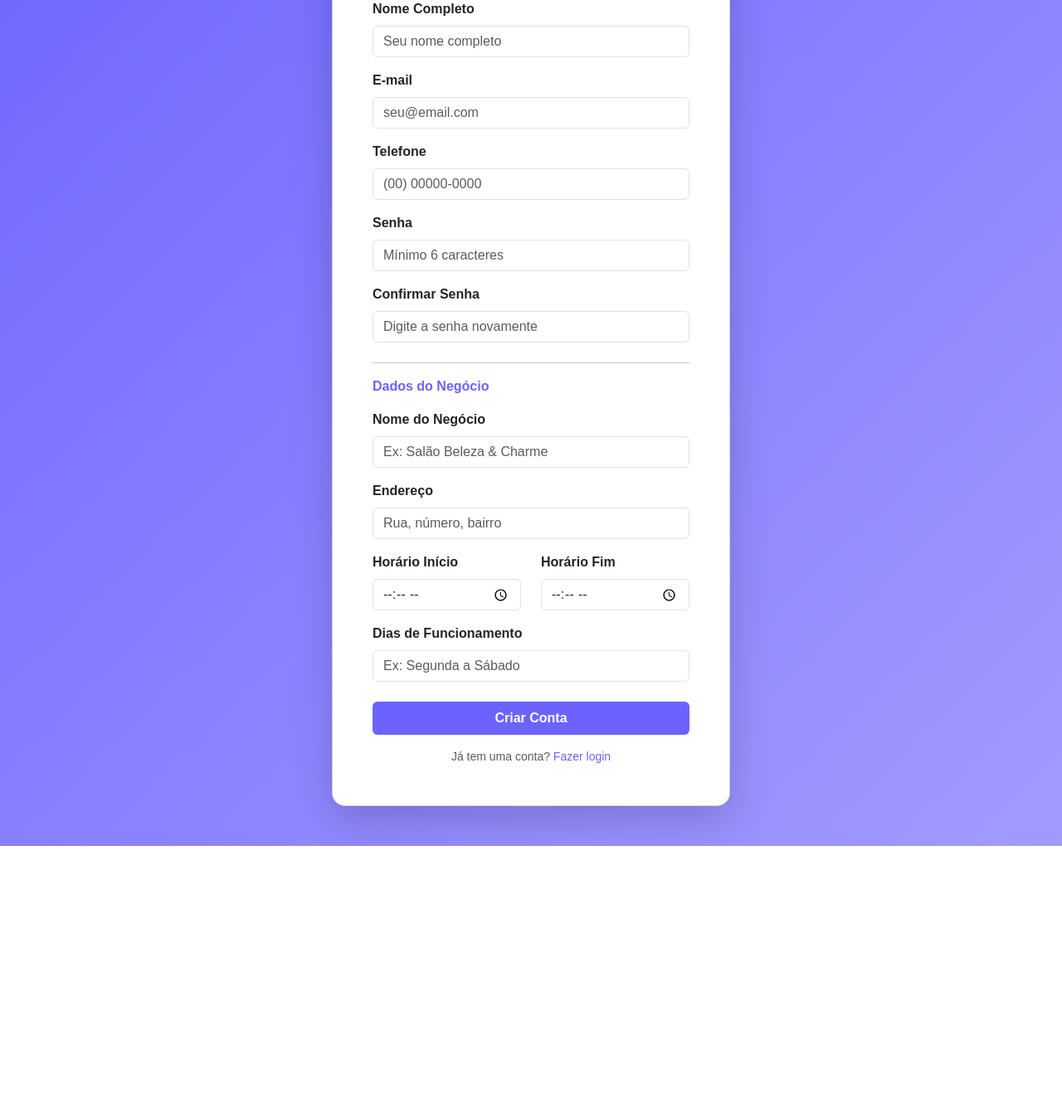
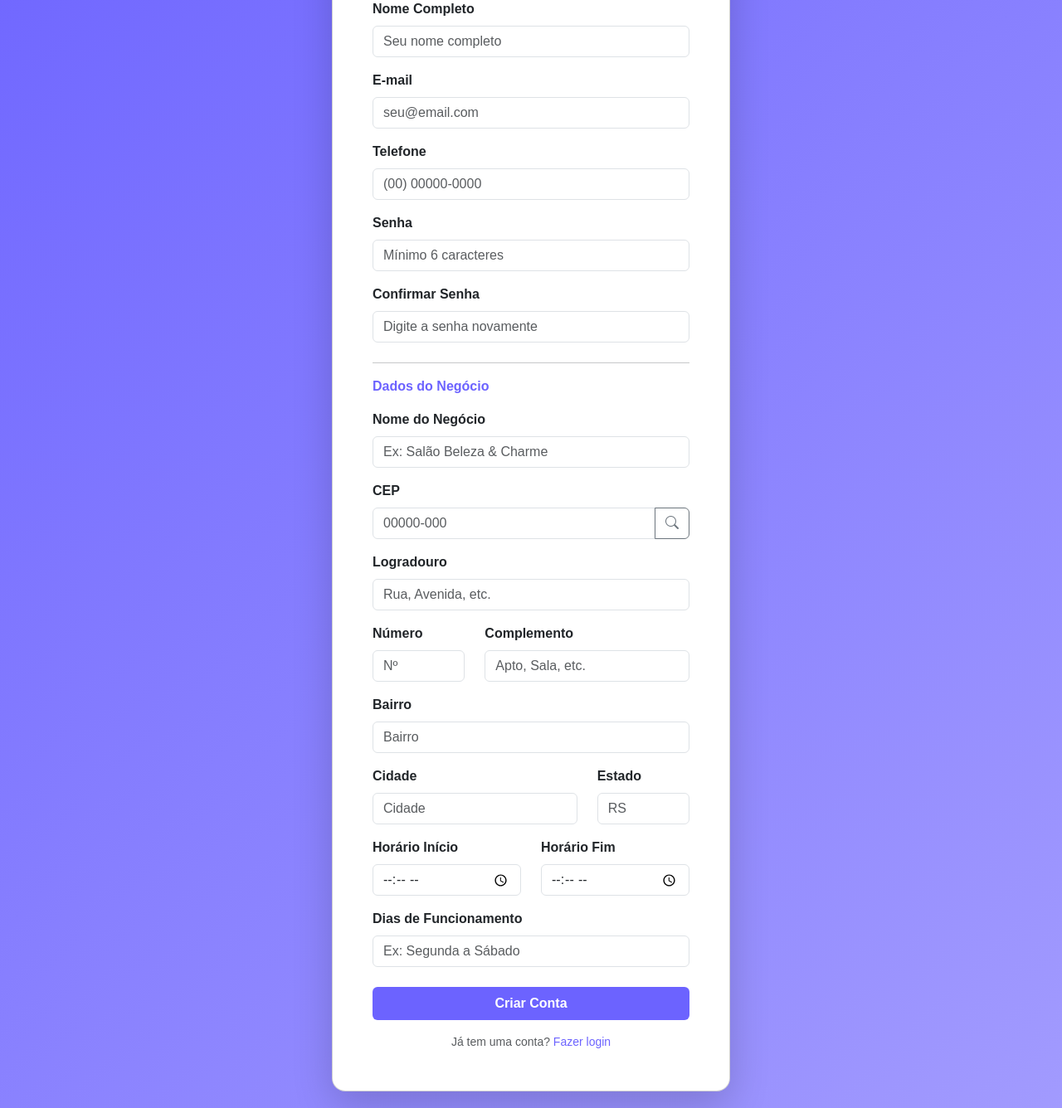
Before and after one commit to richardpontes/agendafacil, a Django app: page /cadastro/ in a window 1280 px wide, after a click that opens the changed part. Shown: the part 278-1614 px from the top of the page at 83% size. Before the commit the page ends 1298 px from the top, so only its background shows below. Run offline with Django 5.2, Linux system fonts and the light colour scheme.

Commit message:
Melhoria: endereço dividido em campos separados + API ViaCEP

```diff
--- a/core/templates/core/cadastro.html
+++ b/core/templates/core/cadastro.html
@@ -51,8 +51,42 @@
                         <input type="text" name="nome_negocio" class="form-control" placeholder="Ex: Salão Beleza & Charme">
                     </div>
                     <div class="mb-3">
-                        <label class="form-label fw-semibold">Endereço</label>
-                        <input type="text" name="endereco" class="form-control" placeholder="Rua, número, bairro">
+                        <label class="form-label fw-semibold">CEP</label>
+                        <div class="input-group">
+                            <input type="text" name="cep" id="cep" class="form-control" placeholder="00000-000" maxlength="9">
+                            <button type="button" class="btn btn-outline-secondary" onclick="buscarCEP()">
+                                <i class="bi bi-search"></i>
+                            </button>
+                        </div>
+                        <small id="cep-status" class="text-muted"></small>
+                    </div>
+                    <div class="mb-3">
+                        <label class="form-label fw-semibold">Logradouro</label>
+                        <input type="text" name="logradouro" id="logradouro" class="form-control" placeholder="Rua, Avenida, etc.">
+                    </div>
+                    <div class="row">
+                        <div class="col-4 mb-3">
+                            <label class="form-label fw-semibold">Número</label>
+                            <input type="text" name="numero" id="numero" class="form-control" placeholder="Nº">
+                        </div>
+                        <div class="col-8 mb-3">
+                            <label class="form-label fw-semibold">Complemento</label>
+                            <input type="text" name="complemento" id="complemento" class="form-control" placeholder="Apto, Sala, etc.">
+                        </div>
+                    </div>
+                    <div class="mb-3">
+                        <label class="form-label fw-semibold">Bairro</label>
+                        <input type="text" name="bairro" id="bairro" class="form-control" placeholder="Bairro">
+                    </div>
+                    <div class="row">
+                        <div class="col-8 mb-3">
+                            <label class="form-label fw-semibold">Cidade</label>
+                            <input type="text" name="cidade" id="cidade" class="form-control" placeholder="Cidade">
+                        </div>
+                        <div class="col-4 mb-3">
+                            <label class="form-label fw-semibold">Estado</label>
+                            <input type="text" name="estado" id="estado" class="form-control" placeholder="RS" maxlength="2">
+                        </div>
                     </div>
                     <div class="row">
                         <div class="col-6 mb-3">
@@ -99,5 +133,43 @@ function selecionarTipo(tipo) {
         camposPrestador.style.display = 'block';
     }
 }
+async function buscarCEP() {
+    const cep = document.getElementById('cep').value.replace(/\D/g, '');
+    const status = document.getElementById('cep-status');
+
+    if (cep.length !== 8) {
+        status.textContent = 'CEP inválido. Digite 8 números.';
+        status.className = 'text-danger';
+        return;
+    }
+
+    status.textContent = 'Buscando...';
+    status.className = 'text-muted';
+
+    try {
+        const response = await fetch(`https://viacep.com.br/ws/${cep}/json/`);
+        const data = await response.json();
+
+        if (data.erro) {
+            status.textContent = 'CEP não encontrado.';
+            status.className = 'text-danger';
+            return;
+        }
+
+        document.getElementById('logradouro').value = data.logradouro || '';
+        document.getElementById('bairro').value = data.bairro || '';
+        document.getElementById('cidade').value = data.localidade || '';
+        document.getElementById('estado').value = data.uf || '';
+
+        status.textContent = 'CEP encontrado! Complete o número e o complemento.';
+        status.className = 'text-success';
+
+        document.getElementById('numero').focus();
+
+    } catch (error) {
+        status.textContent = 'Erro ao buscar CEP. Tente novamente.';
+        status.className = 'text-danger';
+    }
+}
 </script>
 {% endblock %}
--- a/core/views.py
+++ b/core/views.py
@@ -35,7 +35,13 @@ def cadastro(request):
 
         if tipo == 'prestador':
             nome_negocio = request.POST.get('nome_negocio')
-            endereco = request.POST.get('endereco')
+            cep = request.POST.get('cep')
+            logradouro = request.POST.get('logradouro')
+            numero = request.POST.get('numero')
+            complemento = request.POST.get('complemento')
+            bairro = request.POST.get('bairro')
+            cidade = request.POST.get('cidade')
+            estado = request.POST.get('estado')
             horario_inicio = request.POST.get('horario_inicio')
             horario_fim = request.POST.get('horario_fim')
             dias_funcionamento = request.POST.get('dias_funcionamento')
@@ -43,7 +49,13 @@ def cadastro(request):
             Prestador.objects.create(
                 usuario=usuario,
                 nome_negocio=nome_negocio,
-                endereco=endereco,
+                cep=cep,
+                logradouro=logradouro,
+                numero=numero,
+                complemento=complemento,
+                bairro=bairro,
+                cidade=cidade,
+                estado=estado,
                 horario_inicio=horario_inicio,
                 horario_fim=horario_fim,
                 dias_funcionamento=dias_funcionamento,
```
Also changed, not shown: core/models.py (+7 -1 lines), core/migrations/0002_remove_prestador_endereco_prestador_bairro_and_more.py (added).
